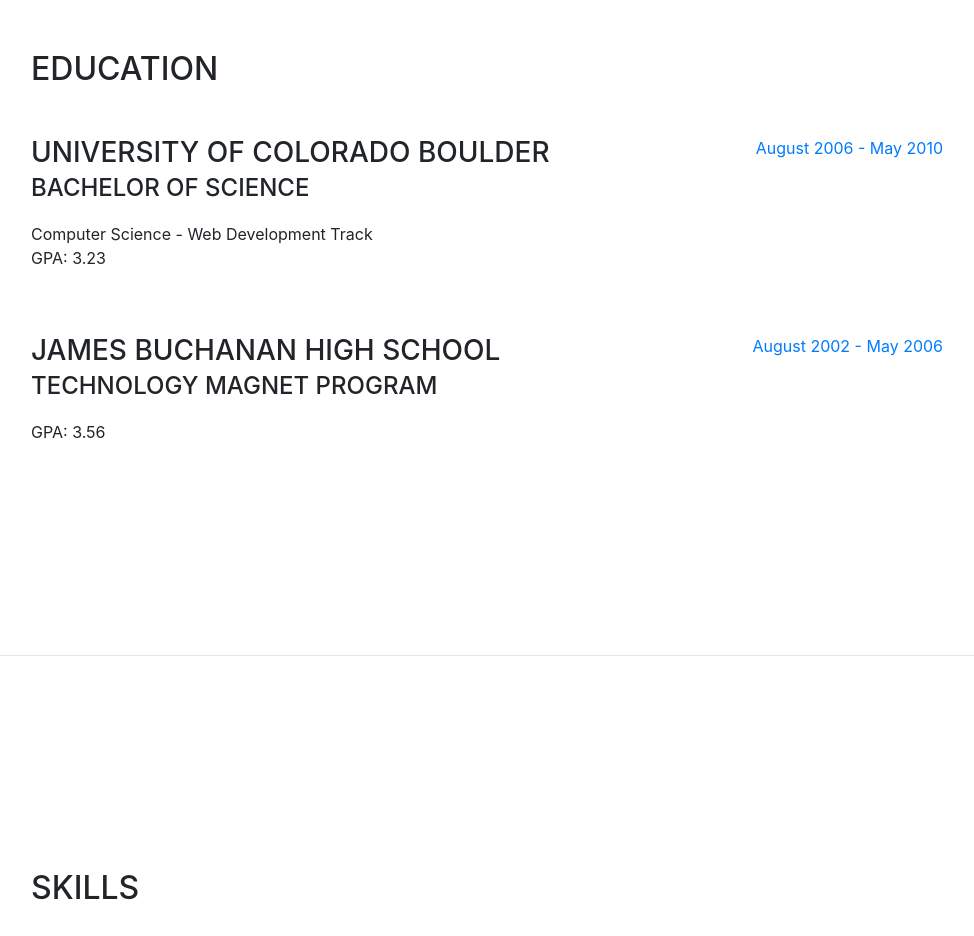
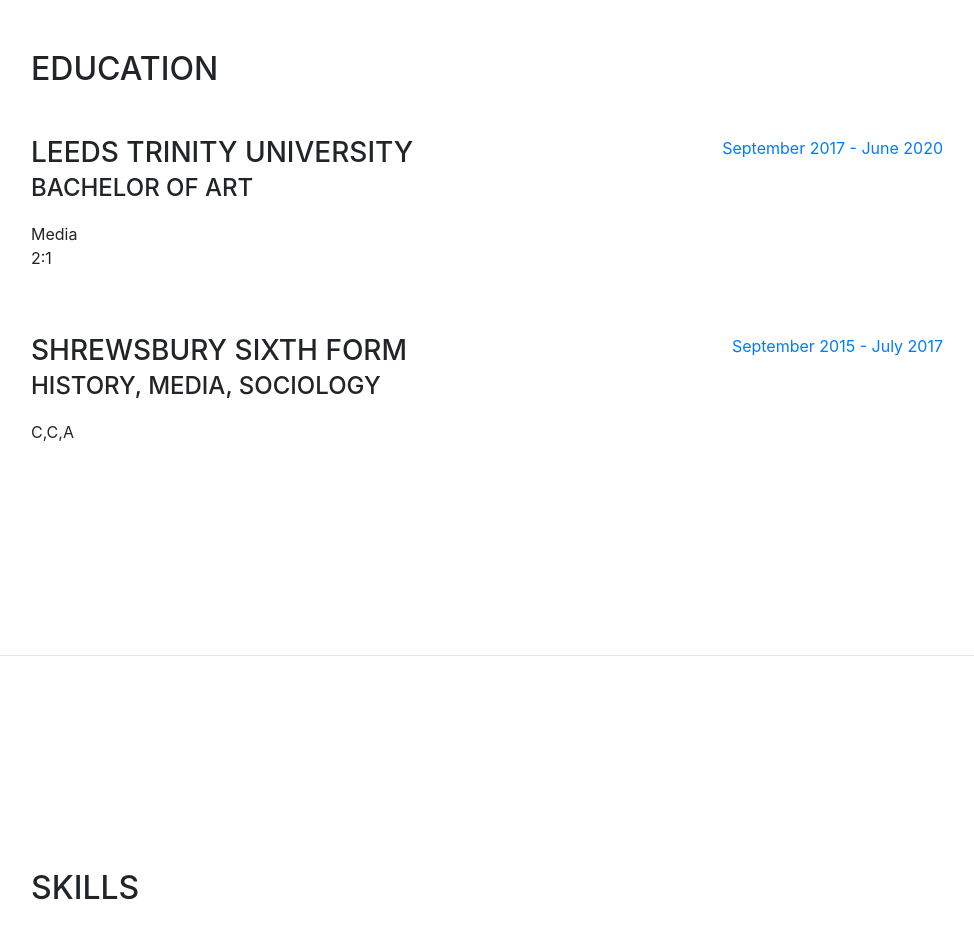
Before and after one commit to alisonhill/alisonhill.github.io, a website with bundled scripts: page index.html in a window 1280 px wide. Shown: the part 2040-2976 px from the top of the page, without its empty margins (289-1263 px from the left). Built offline with nearby package versions, Linux system fonts and the light colour scheme; a web font is replaced by a local one.

Commit message:
Update index.html

```diff
--- a/index.html
+++ b/index.html
@@ -149,24 +149,24 @@
 
           <div class="resume-item d-flex flex-column flex-md-row mb-5">
             <div class="resume-content mr-auto">
-              <h3 class="mb-0">University of Colorado Boulder</h3>
-              <div class="subheading mb-3">Bachelor of Science</div>
-              <div>Computer Science - Web Development Track</div>
-              <p>GPA: 3.23</p>
+              <h3 class="mb-0">Leeds Trinity University</h3>
+              <div class="subheading mb-3">Bachelor of Art</div>
+              <div>Media</div>
+              <p>2:1</p>
             </div>
             <div class="resume-date text-md-right">
-              <span class="text-primary">August 2006 - May 2010</span>
+              <span class="text-primary">September 2017 - June 2020</span>
             </div>
           </div>
 
           <div class="resume-item d-flex flex-column flex-md-row">
             <div class="resume-content mr-auto">
-              <h3 class="mb-0">James Buchanan High School</h3>
-              <div class="subheading mb-3">Technology Magnet Program</div>
-              <p>GPA: 3.56</p>
+              <h3 class="mb-0">Shrewsbury Sixth Form</h3>
+              <div class="subheading mb-3">History, Media, Sociology</div>
+              <p>C,C,A</p>
             </div>
             <div class="resume-date text-md-right">
-              <span class="text-primary">August 2002 - May 2006</span>
+              <span class="text-primary">September 2015 - July 2017</span>
             </div>
           </div>
 
```
